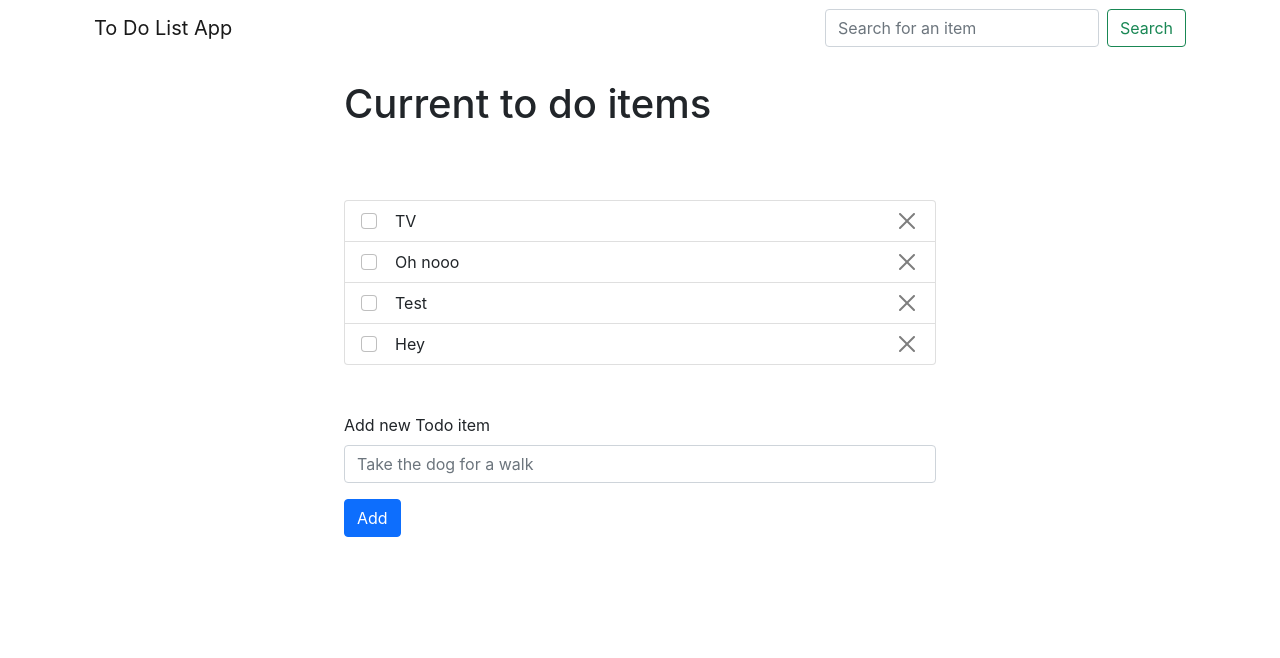
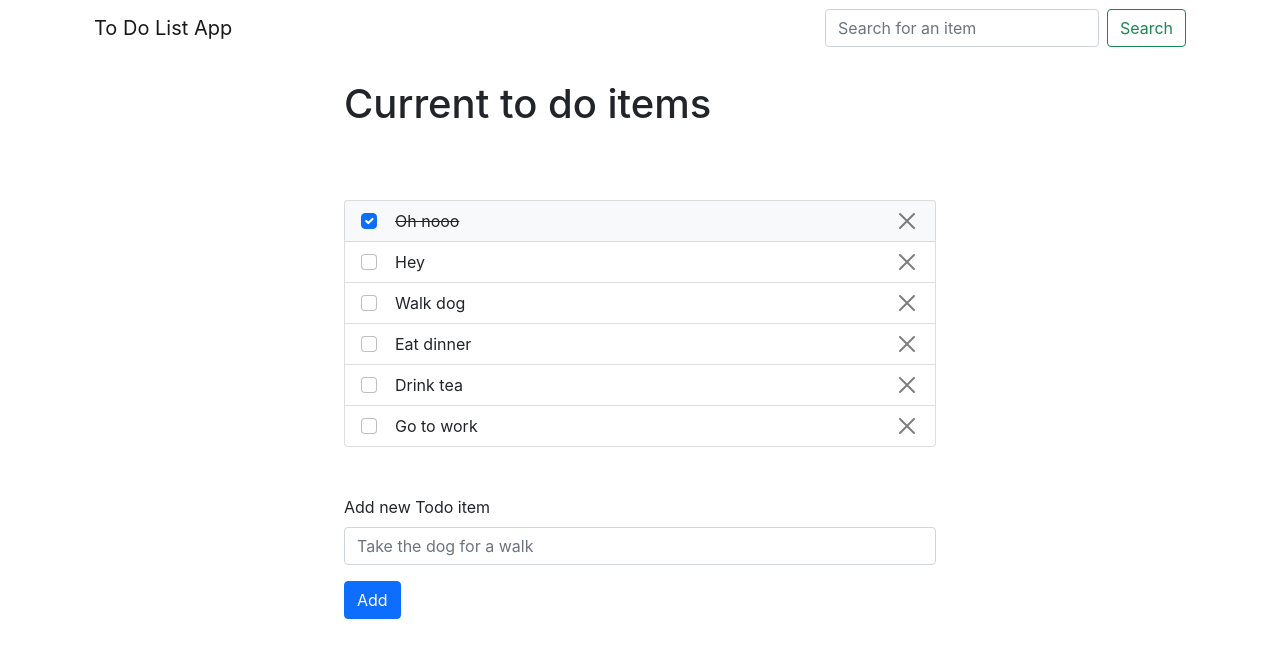
Before and after one commit to MaysenTG/React-todo_app, a React (Create React App) app: page / in a window 1280 px wide. Shown: the top 658 px of the page. Built offline with nearby package versions, Linux system fonts and the light colour scheme; data requests are answered from the project's data file.

Commit message:
graphical and functional updates

```diff
--- a/data/db.json
+++ b/data/db.json
@@ -1,24 +1,34 @@
 {
   "todo-item": [
     {
-      "title": "TV",
-      "completed": false,
-      "id": 12
-    },
-    {
       "title": "Oh nooo",
-      "completed": false,
+      "completed": true,
       "id": 13
-    },
-    {
-      "title": "Test",
-      "completed": false,
-      "id": 14
     },
     {
       "title": "Hey",
       "completed": false,
       "id": 15
+    },
+    {
+      "title": "Walk dog",
+      "completed": false,
+      "id": 16
+    },
+    {
+      "title": "Eat dinner",
+      "completed": false,
+      "id": 17
+    },
+    {
+      "title": "Drink tea",
+      "completed": false,
+      "id": 18
+    },
+    {
+      "title": "Go to work",
+      "completed": false,
+      "id": 19
     }
   ],
   "MaysenToDo": [
--- a/src/App.js
+++ b/src/App.js
@@ -23,7 +23,7 @@ class App extends Component {
         })
         .then(data => {
             //Sort array so checked items to to the end of the array
-              data.sort((a, b) => {
+            data.sort((a, b) => {
                 return a.checked - b.checked
             });
             this.setState({ todoItem: data })
--- a/src/Components/pages/Todo.js
+++ b/src/Components/pages/Todo.js
@@ -6,7 +6,8 @@ class Todo extends Component {
         super(props)
         this.state = {
             todoitem: this.props.todoItem,
-            progress: 0
+            progress: 0,
+            showProgress: false
         }
     }
 
@@ -117,6 +118,13 @@ class Todo extends Component {
         this.setState({ progress: progressPercentage })
     }
 
+    componentDidMount() {
+        //Sort array so checked items to to the end of the array
+        this.state.todoitem.sort((a, b) => {
+            return a.checked - b.checked
+        });
+    }
+
 
     render() {
         return (
```
